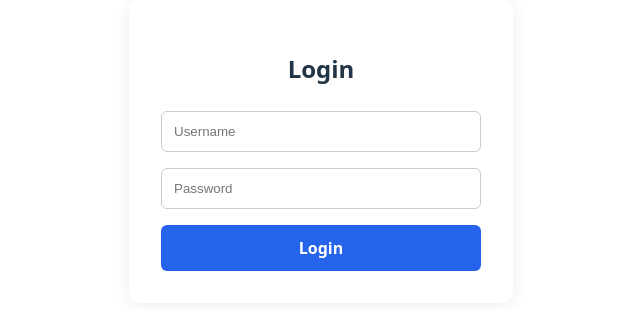
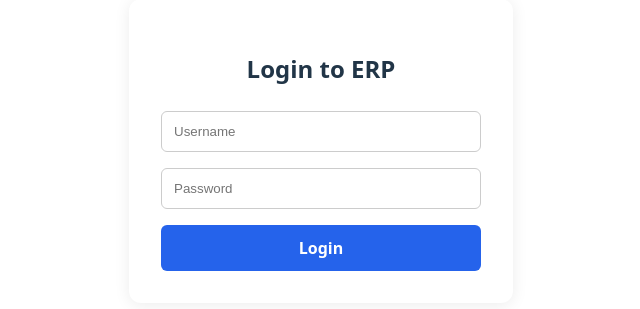
Before and after one commit to Althaf99/Fujicraft_ERP-Frontend, a React (Vite) app: page / in a window 1280 px wide. Shown: the part 249-558 px from the top of the page, without its empty margins (319-959 px from the left). Built offline with nearby package versions, Linux system fonts and the light colour scheme; no server answers; the HTML template or start-up script is replaced by a standard one.

Commit message:
Changed the login name

```diff
--- a/src/pages/login/login.tsx
+++ b/src/pages/login/login.tsx
@@ -28,7 +28,7 @@
   return (
     <div className="login-container">
       <div className="login-box">
-        <h2 className="login-title">Login</h2>
+        <h2 className="login-title">Login to ERP</h2>
         <form className="login-form" onSubmit={handleSubmit}>
           <input
             type="text"
```
